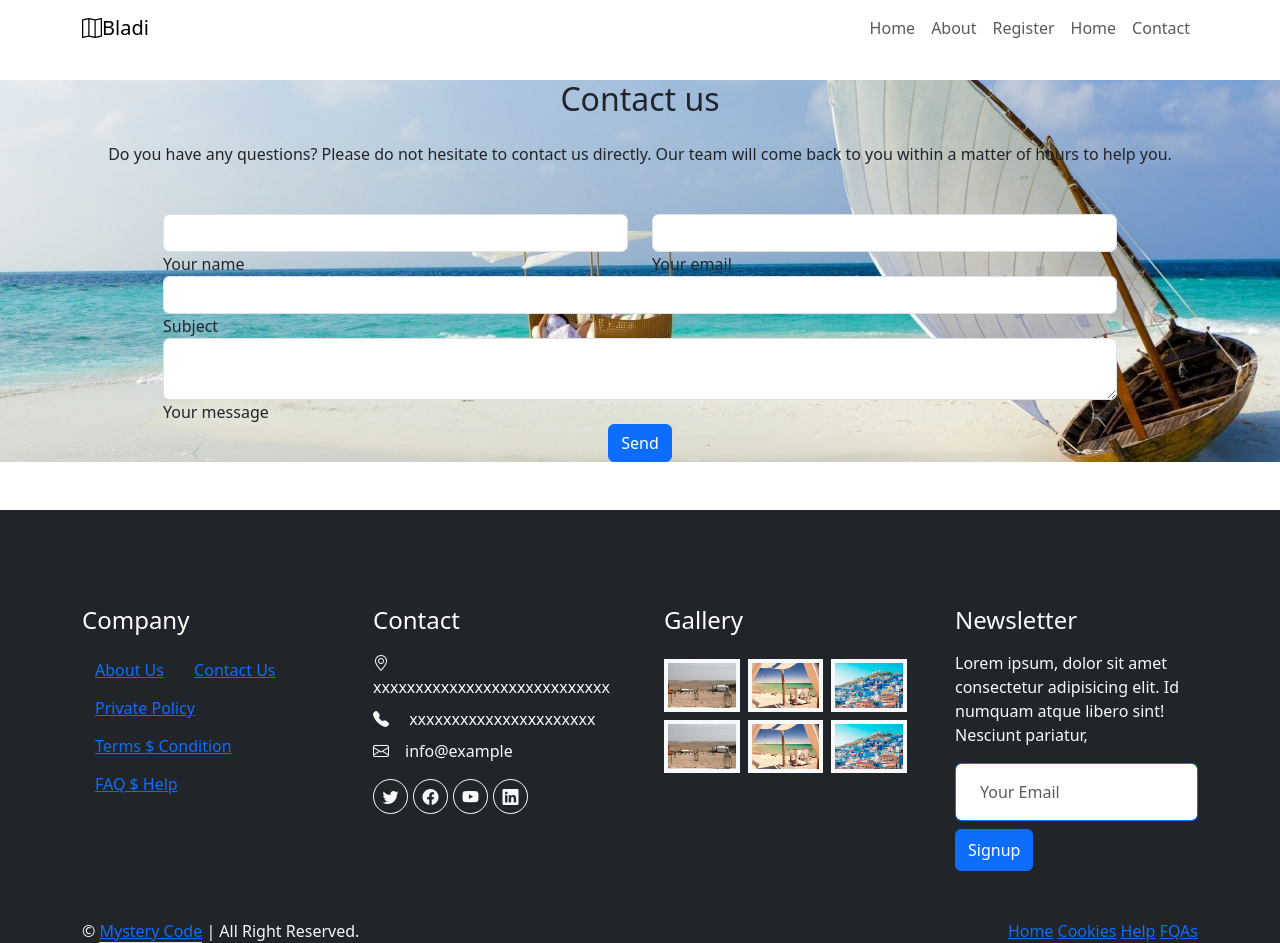
After one commit to ELKABLI-AMINA/fill_rouge, a Laravel app: page /contact in a window 1280 px wide. The commit adds this page. Run offline with Laravel 10, Linux system fonts and the light colour scheme; some libraries are stand-ins or nearby versions.

Commit message:
contact us

```diff
--- /dev/null
+++ b/resources/views/contact.blade.php
@@ -0,0 +1,85 @@
+@extends('master.layout')
+
+    <!-- Section -->
+    @section('title')
+    HomePage
+    @endsection
+
+    @section('content')
+
+<section class="mb-4"  style='background: url({{asset('img/bg.jpg')}}); background-position: center center ;
+background-repeat: no-repeat;
+background-size: cover;'>
+
+
+                <h2 class="h1-responsive font-weight-bold text-center my-4">Contact us</h2>
+
+                <p class="text-center w-responsive mx-auto mb-5">Do you have any questions? Please do not hesitate to contact us directly. Our team will come back to you within
+                    a matter of hours to help you.</p>
+
+                <div class="row justify-content-center">
+
+
+                    <div class="col-md-9 mb-md-0 mb-5 ">
+                        <form id="contact-form" name="contact-form" action="mail.php" method="POST">
+
+
+                            <div class="row ">
+
+
+                                <div class="col-md-6">
+                                    <div class="md-form mb-0">
+                                        <input type="text" id="name" name="name" class="form-control">
+                                        <label for="name" class="">Your name</label>
+                                    </div>
+                                </div>
+
+
+
+                                <div class="col-md-6">
+                                    <div class="md-form mb-0">
+                                        <input type="text" id="email" name="email" class="form-control">
+                                        <label for="email" class="">Your email</label>
+                                    </div>
+                                </div>
+
+
+                            </div>
+
+                            <div class="row ">
+                                <div class="col-md-12">
+                                    <div class="md-form mb-0">
+                                        <input type="text" id="subject" name="subject" class="form-control">
+                                        <label for="subject" class="">Subject</label>
+                                    </div>
+                                </div>
+                            </div>
+
+                            <div class="row ">
+
+
+                                <div class="col-md-12">
+
+                                    <div class="md-form">
+                                        <textarea type="text" id="message" name="message" rows="2" class="form-control md-textarea"></textarea>
+                                        <label for="message">Your message</label>
+                                    </div>
+
+                                </div>
+                            </div>
+
+
+                        </form>
+
+                        <div class="text-center text-md-left">
+                            <a class="btn btn-primary" onclick="document.getElementById('contact-form').submit();">Send</a>
+                        </div>
+                        <div class="status"></div>
+                    </div>
+
+
+                </div>
+
+            </section>
+
+    @endsection
--- a/resources/views/master/navbar.blade.php
+++ b/resources/views/master/navbar.blade.php
@@ -21,7 +21,7 @@
             <a class="nav-link" href="#">Home</a>
           </li>
           <li class="nav-item">
-            <a class="nav-link" href="#">Contact</a>
+            <a class="nav-link" href="contact">Contact</a>
           </li>
 
 
--- a/routes/web.php
+++ b/routes/web.php
@@ -23,3 +23,6 @@ Route::get('/register', function () {
 Route::get('/about', function () {
     return view('about');
 });
+Route::get('/contact', function () {
+    return view('contact');
+});
```
